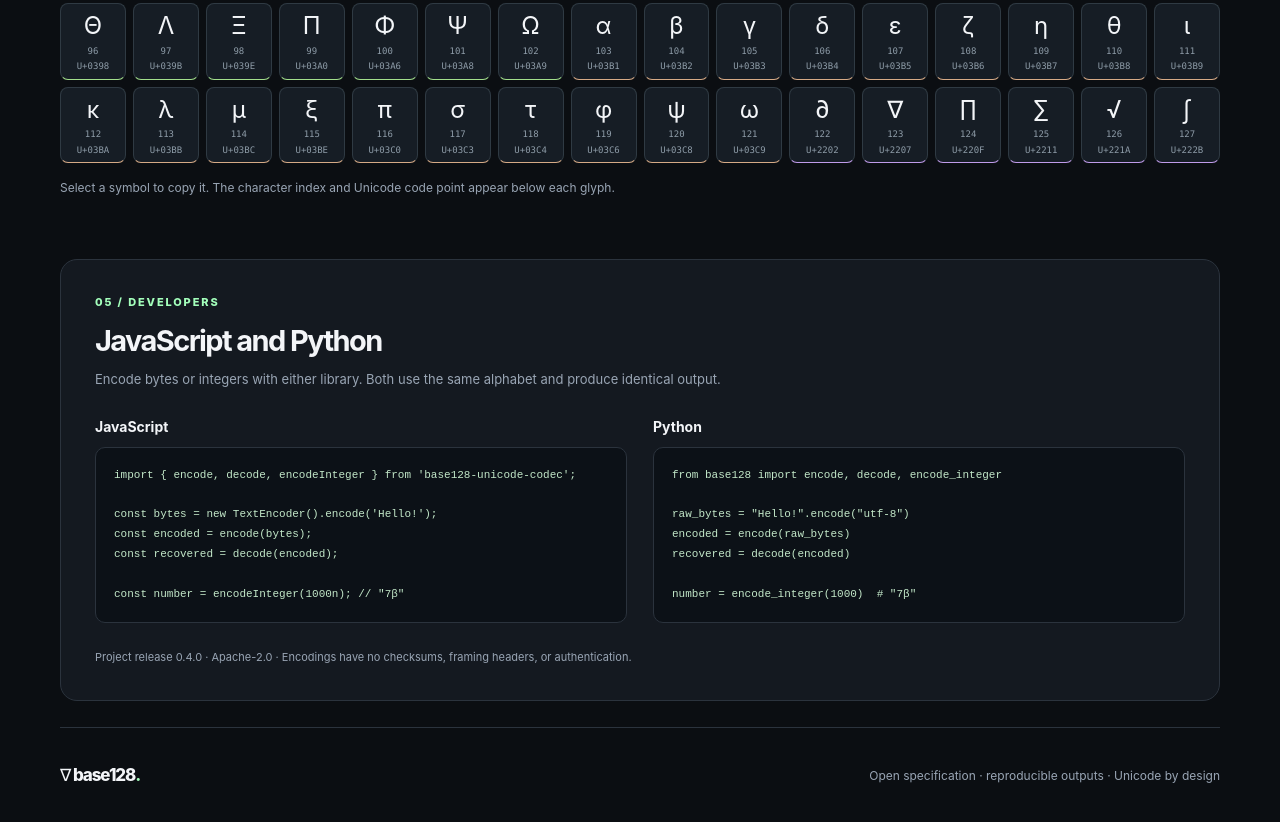
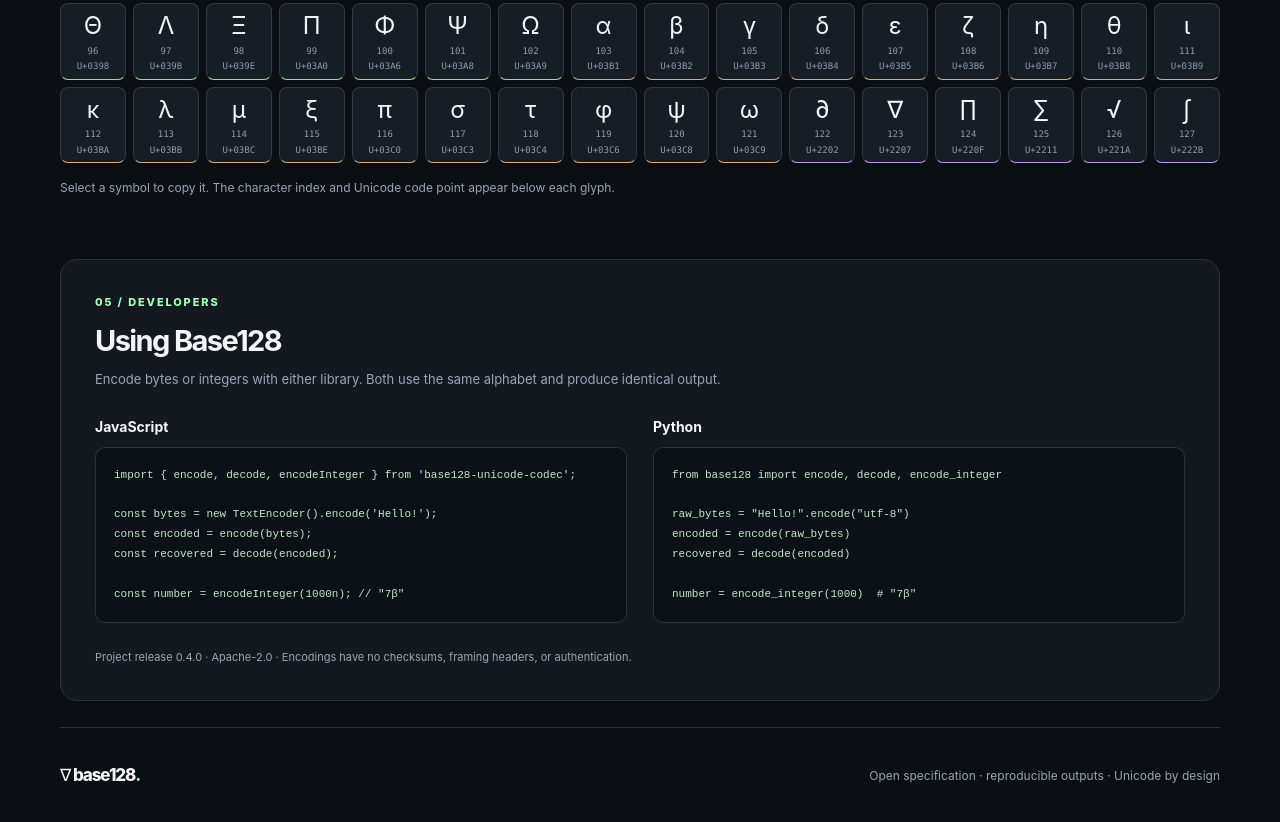
Before and after one commit to shea256/base128, a website: page website/index.html in a window 1280 px wide. Shown: the part 2884-3706 px from the top of the page. Drawn offline with Linux system fonts and the light colour scheme.

Commit message:
Rename developer examples section to Using Base128

```diff
--- a/website/index.html
+++ b/website/index.html
@@ -44,7 +44,7 @@
       <section class="alphabet-section" id="alphabet"><div class="section-head"><div><div class="section-kicker">04 / SYMBOL REGISTRY</div><h2>The alphabet</h2><p>Digits first, then uppercase, lowercase, punctuation, Greek, and math. Each symbol maps to its zero-based index.</p></div><div class="alphabet-count">0 → 127</div></div><div class="legend"><span><i class="dot ascii"></i>94 ASCII</span><span><i class="dot upper"></i>9 uppercase Greek</span><span><i class="dot lower"></i>19 lowercase Greek</span><span><i class="dot math"></i>6 math symbols</span></div><div class="alphabet-grid" id="alphabet-grid"></div><p class="alphabet-note">Select a symbol to copy it. The character index and Unicode code point appear below each glyph.</p></section>
 
       <section class="panel specification-section" id="specification">
-        <div class="developer-intro"><div class="section-kicker">05 / DEVELOPERS</div><h2>JavaScript and Python</h2><p>Encode bytes or integers with either library. Both use the same alphabet and produce identical output.</p></div>
+        <div class="developer-intro"><div class="section-kicker">05 / DEVELOPERS</div><h2>Using Base128</h2><p>Encode bytes or integers with either library. Both use the same alphabet and produce identical output.</p></div>
         <div class="code-example"><h3>JavaScript</h3><pre><code>import { encode, decode, encodeInteger } from 'base128-unicode-codec';
 
 const bytes = new TextEncoder().encode('Hello!');
```
